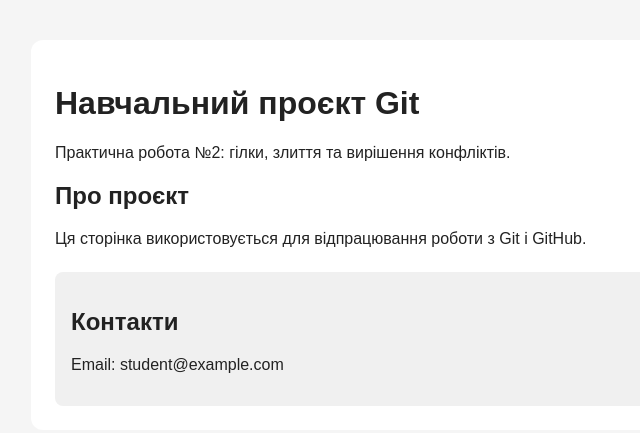
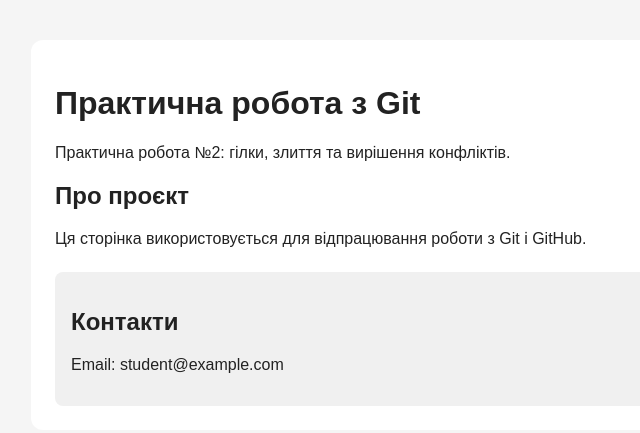
Before and after one commit to kholodsvkn25-sys/git-practice-2, a plain HTML site: page index.html in a window 1280 px wide. Shown: the whole page, without its empty margins (185-825 px from the left). Drawn offline with Linux system fonts and the light colour scheme.

Commit message:
Змінено заголовок у варіанті A

```diff
--- a/index.html
+++ b/index.html
@@ -8,7 +8,7 @@
 </head>
 <body>
     <main class="container">
-        <h1>Навчальний проєкт Git</h1>
+        <h1>Практична робота з Git</h1>
         <p>Практична робота №2: гілки, злиття та вирішення конфліктів.</p>
 
         <section>
```
